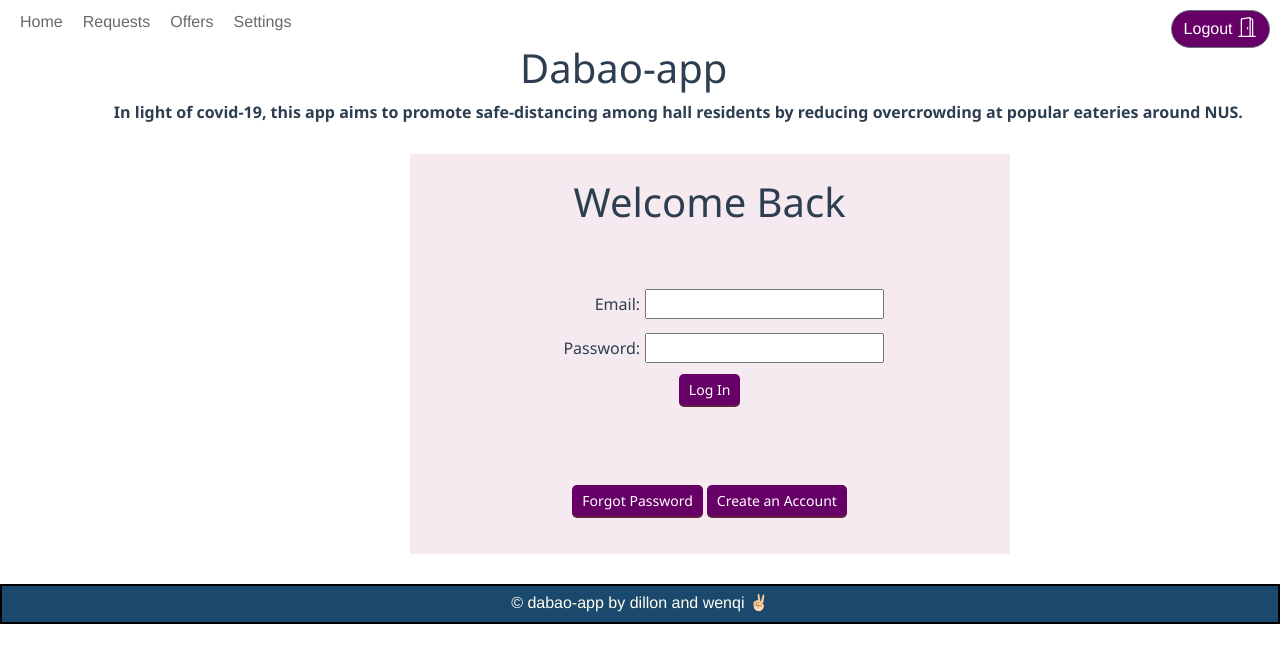
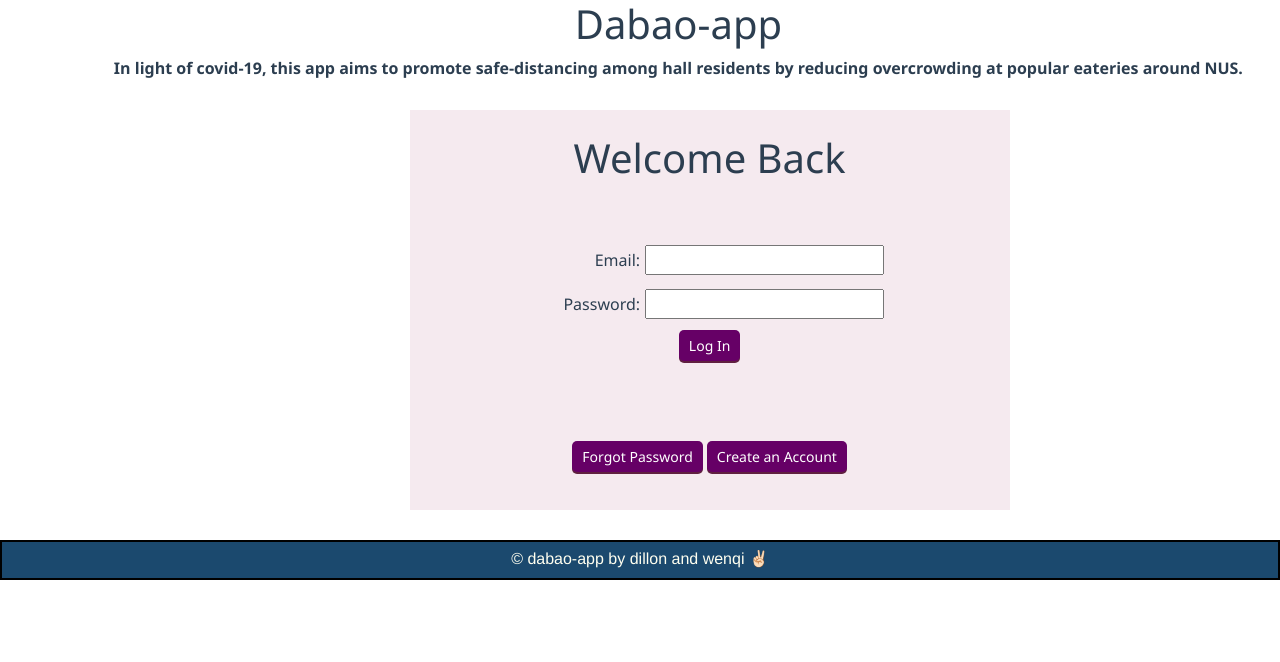
Before and after one commit to dillonchew/dabao-app, a Vue app: page /login in a window 1280 px wide. Shown: the top 662 px of the page. Built offline with nearby package versions, Linux system fonts and the light colour scheme; no server answers.

Commit message:
Update App.vue

```diff
--- a/src/App.vue
+++ b/src/App.vue
@@ -1,6 +1,6 @@
 <template>
   <div id="app">
-    <app-header></app-header>
+    <app-header v-if="showNav"></app-header>
     <router-view></router-view>
     <app-footer></app-footer>
   </div>
```
